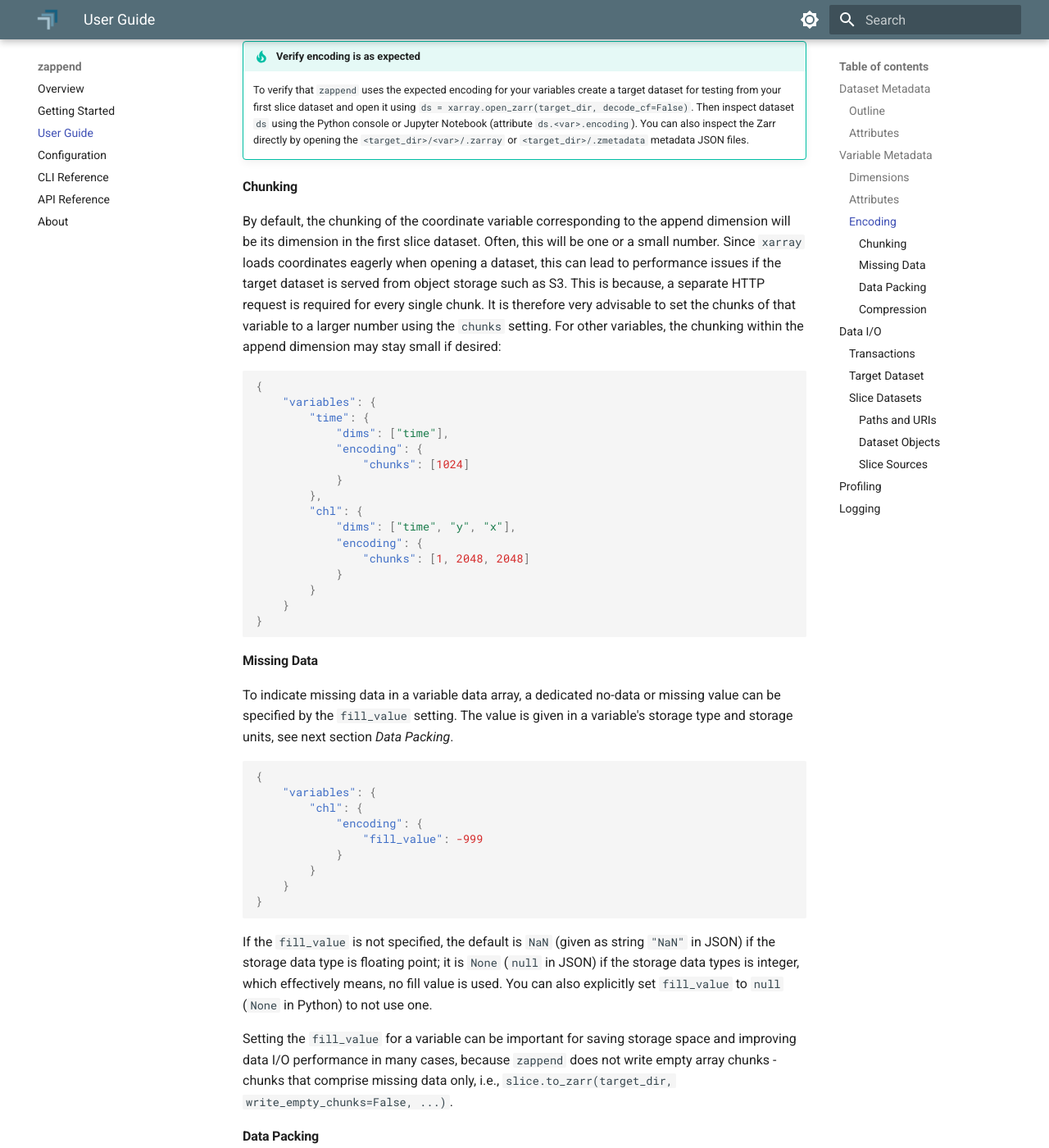
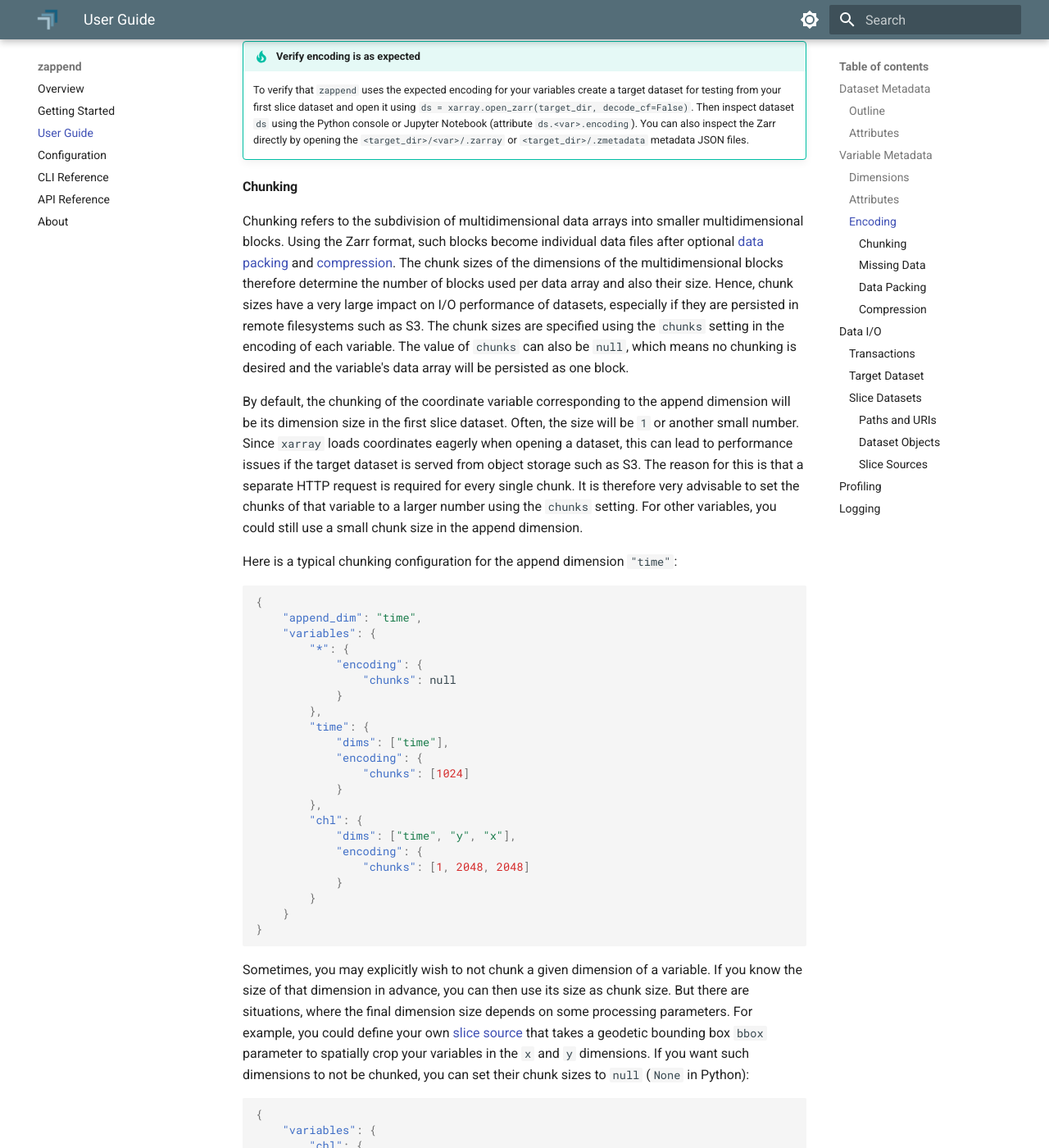
Before and after one commit to bcdev/zappend, an MkDocs documentation site: the page built from docs/guide.md, in a window 1280 px wide and 1400 px high, scrolled down 6304 px. Shown: the whole window at 82% size. Built offline with MkDocs 1.6.1 and Material for MkDocs 9.7.7, drawn with Linux system fonts in a browser that asks for light colours; some of the changed text lies outside the part shown.

Commit message:
Updated docs

````diff
--- a/docs/guide.md
+++ b/docs/guide.md
@@ -323,18 +323,39 @@ multiple variables the wildcard variable name `*` can often be of help.
 
 #### Chunking
 
+Chunking refers to the subdivision of multidimensional data arrays into
+smaller multidimensional blocks. Using the Zarr format, such blocks become
+individual data files after optional [data packing](#data-packing)
+and [compression](#compression). The chunk sizes of the
+dimensions of the multidimensional blocks therefore determine the number of
+blocks used per data array and also their size. Hence, chunk sizes have
+a very large impact on I/O performance of datasets, especially if they are
+persisted in remote filesystems such as S3. The chunk sizes are specified
+using the `chunks` setting in the encoding of each variable.
+The value of `chunks` can also be `null`, which means no chunking is
+desired and the variable's data array will be persisted as one block.
+
 By default, the chunking of the coordinate variable corresponding to the append
-dimension will be its dimension in the first slice dataset. Often, this will be one or
-a small number. Since `xarray` loads coordinates eagerly when opening a dataset, this
-can lead to performance issues if the target dataset is served from object storage such
-as S3. This is because, a separate HTTP request is required for every single chunk. It
-is therefore very advisable to set the chunks of that variable to a larger number using
-the `chunks` setting. For other variables, the chunking within the append dimension may
-stay small if desired:
+dimension will be its dimension size in the first slice dataset. Often, the size
+will be `1` or another small number. Since `xarray` loads coordinates eagerly
+when opening a dataset, this can lead to performance issues if the target
+dataset is served from object storage such as S3. The reason for this is that a
+separate HTTP request is required for every single chunk. It is therefore very
+advisable to set the chunks of that variable to a larger number using the
+`chunks` setting. For other variables, you could still use a small chunk size
+in the append dimension.
+
+Here is a typical chunking configuration for the append dimension `"time"`:
 
 ```json
 {
+    "append_dim": "time",
     "variables": {
+        "*": {
+            "encoding": {
+                "chunks": null
+            }
+        },
         "time": {
             "dims": ["time"],
             "encoding": {
@@ -345,6 +366,28 @@ stay small if desired:
             "dims": ["time", "y", "x"],
             "encoding": {
                 "chunks": [1, 2048, 2048]
+            }
+        }
+    }
+}
+```
+
+Sometimes, you may explicitly wish to not chunk a given dimension of a variable.
+If you know the size of that dimension in advance, you can then use its size as
+chunk size. But there are situations, where the final dimension size depends
+on some processing parameters. For example, you could define your own
+[slice source](#slice-sources) that takes a geodetic bounding box `bbox`
+parameter to spatially crop your variables in the `x` and `y` dimensions.
+If you want such dimensions to not be chunked, you can set their chunk sizes
+to `null` (`None` in Python):
+
+```json
+{
+    "variables": {
+        "chl": {
+            "dims": ["time", "y", "x"],
+            "encoding": {
+                "chunks": [1, null, null]
             }
         }
     }
````
Also changed, not shown: CHANGES.md (+3 -0 lines), docs/config.md (+2 -2 lines).
